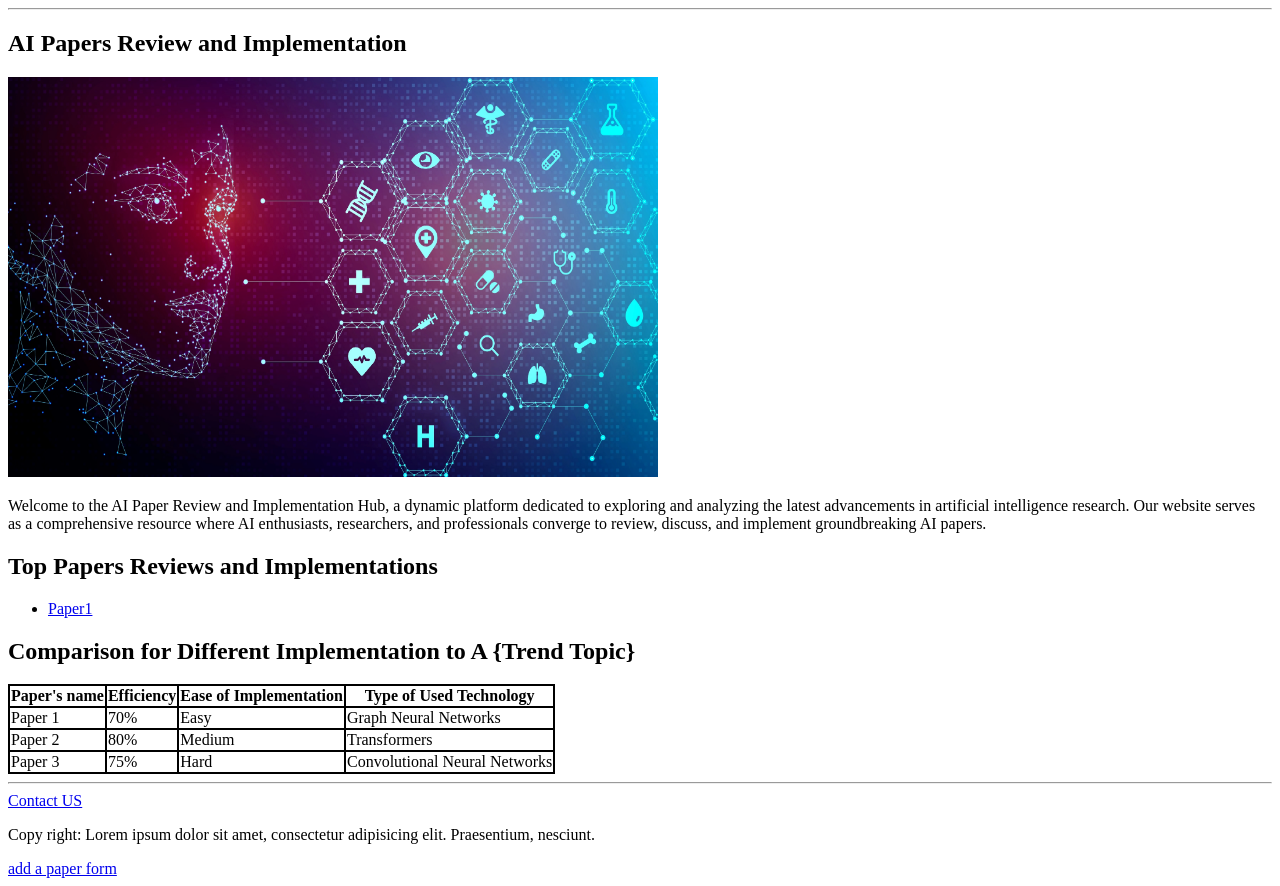
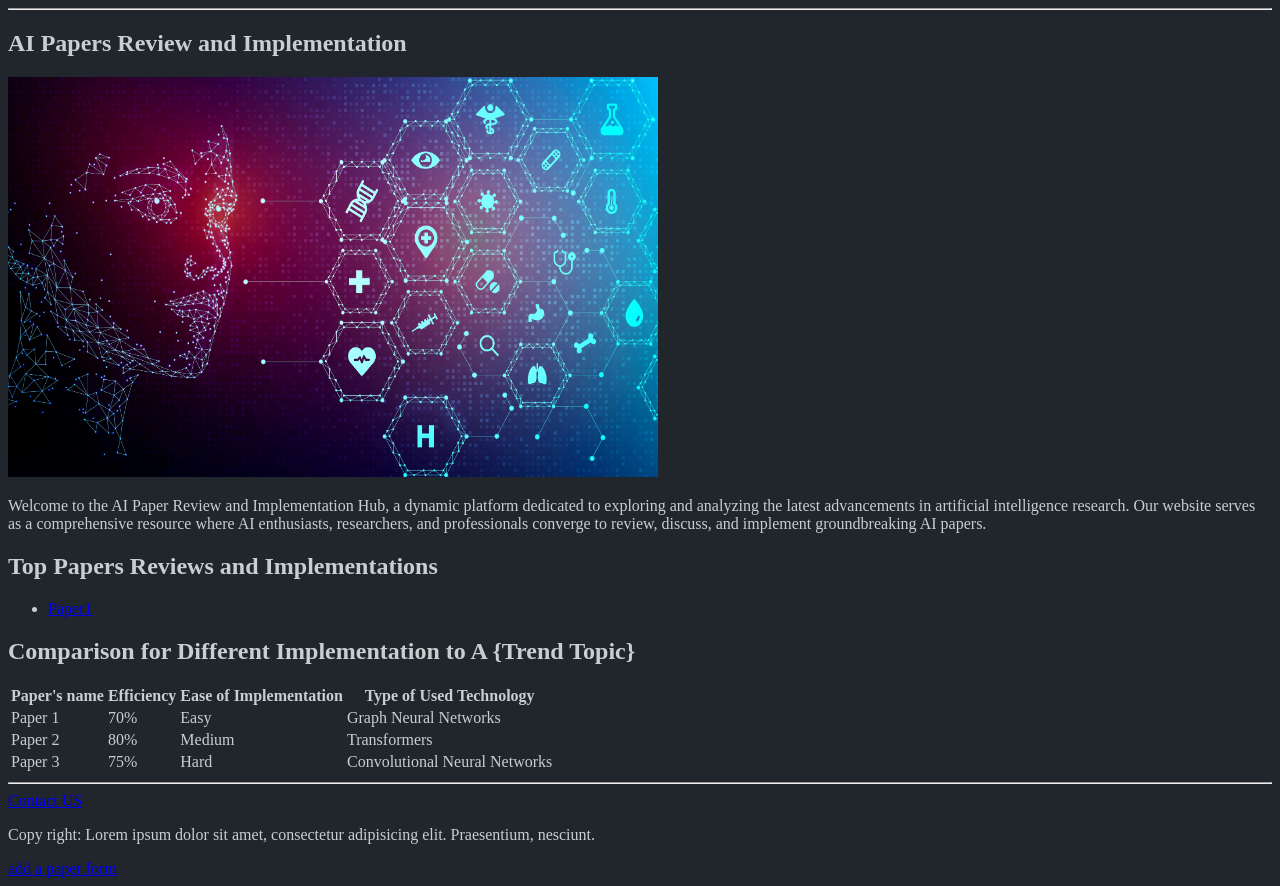
Before and after one commit to alizmq02/swe-363-231, a plain HTML site: page index.html in a window 1280 px wide. Drawn offline with Linux system fonts and the light colour scheme.

Commit message:
CSS_1_Exercises-Exercise_1

```diff
--- /dev/null
+++ b/dark_theme.css
@@ -0,0 +1,4 @@
+body {
+    background-color: #21262d;
+    color: #c9ced0;
+}
--- a/index.html
+++ b/index.html
@@ -10,6 +10,7 @@
     AI papers">
     <meta name="keywords" content="AI, AI papers, AI papers review, AI papers Implementation">
     <meta name="author" content="Ali Alqutayfi">
+    <link rel="stylesheet" href="dark_theme.css">
     <title>AIPRI</title>
 </head>
 
@@ -36,26 +37,26 @@
         </ul>
         <h2>Comparison for Different Implementation to A {Trend Topic}</h2>
 
-        <table bgcolor="#000000">
-            <tr bgcolor="#ffffff">
+        <table>
+            <tr>
               <th>Paper's name</th>
               <th>Efficiency</th>
               <th>Ease of Implementation</th>
               <th>Type of Used Technology</th>
             </tr>
-            <tr bgcolor="#ffffff">
+            <tr>
               <td>Paper 1</td>
               <td>70%</td>
               <td>Easy</td>
               <td>Graph Neural Networks</td>
             </tr>
-            <tr bgcolor="#ffffff">
+            <tr>
               <td>Paper 2</td>
               <td>80%</td>
               <td>Medium</td>
               <td>Transformers</td>
             </tr>
-            <tr bgcolor="#ffffff">
+            <tr>
               <td>Paper 3</td>
               <td>75%</td>
               <td>Hard</td>
```
Also changed, not shown: cong.html (+1 -0 lines), contactUs.html (+1 -0 lines), hardForm.html (+1 -0 lines), paper.html (+1 -0 lines).
